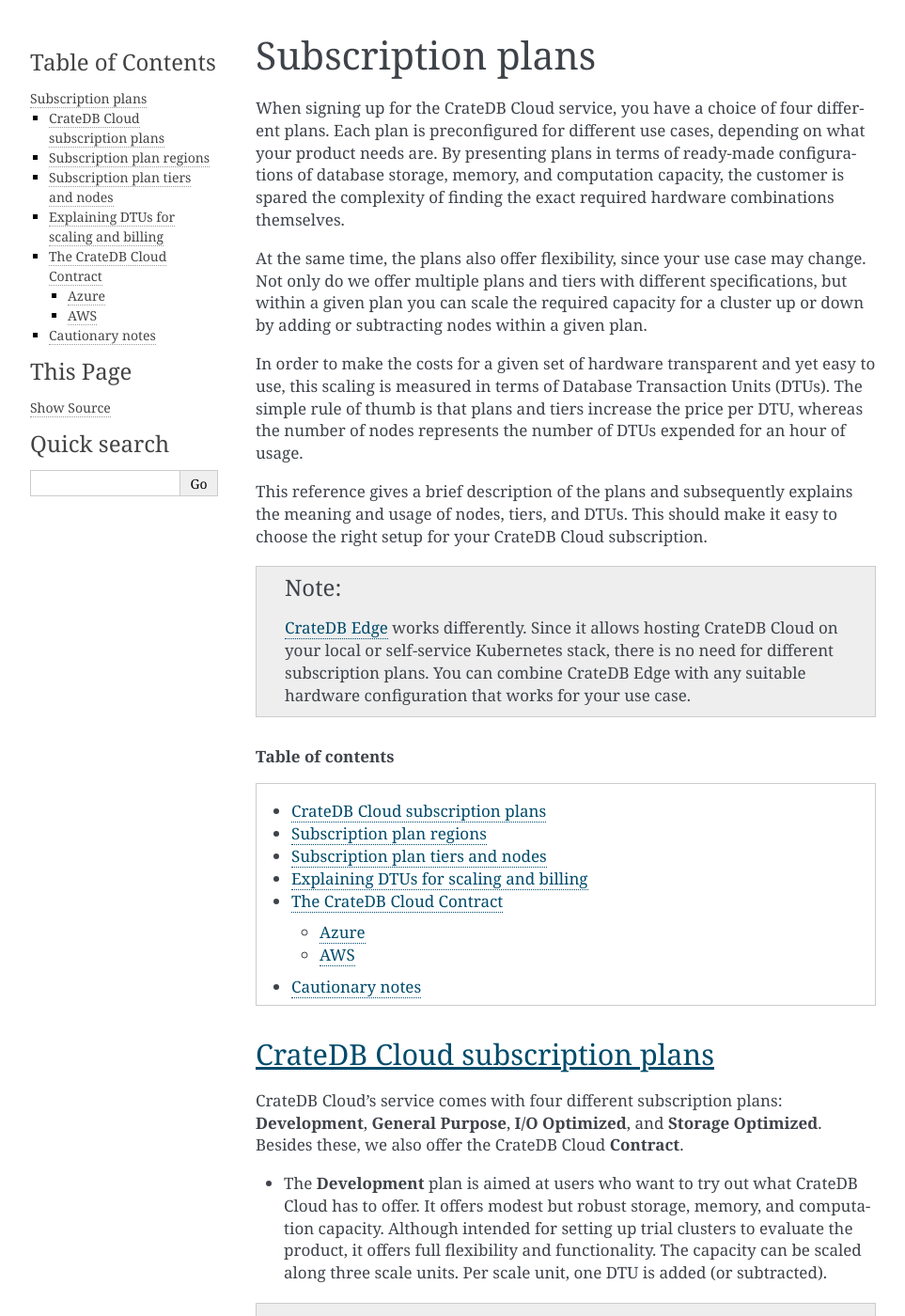
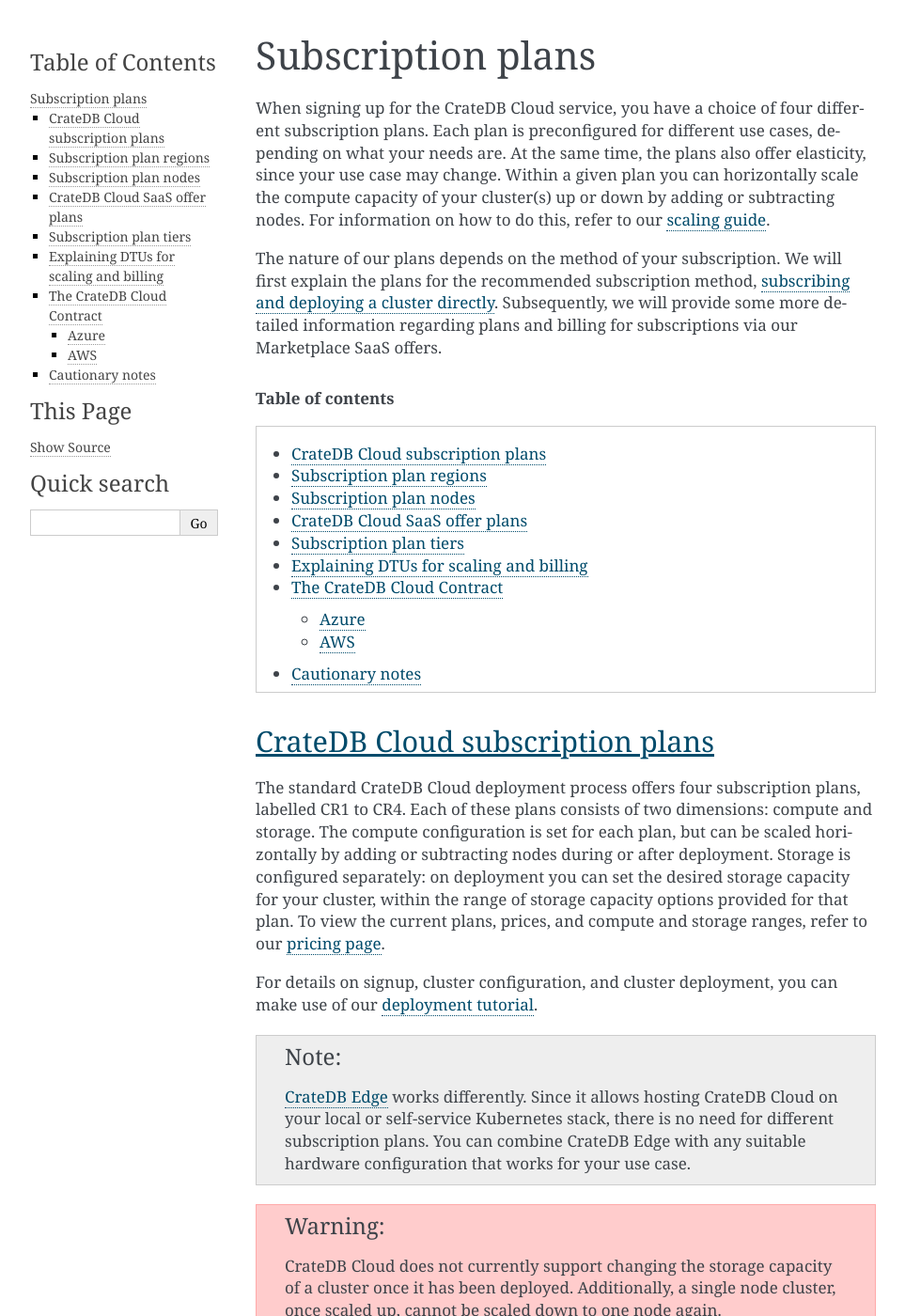
Before and after one commit to crate/cloud-reference, a Sphinx documentation site: the page built from docs/subscription-plans.rst, in a window 1280 px wide and 1400 px high. Shown: the whole window at 94% size, without its empty margins (148-1111 px from the left). Built offline with Sphinx 7.4.7, drawn with Linux system fonts in a browser that asks for light colours; some of the changed text lies outside the part shown.

Commit message:
Update subscription plans reference for custom storage config and new plans

```diff
--- a/docs/subscription-plans.rst
+++ b/docs/subscription-plans.rst
@@ -5,26 +5,41 @@
 ==================
 
 When signing up for the CrateDB Cloud service, you have a choice of four
-different plans. Each plan is preconfigured for different use cases, depending
-on what your product needs are. By presenting plans in terms of ready-made
-configurations of database storage, memory, and computation capacity, the
-customer is spared the complexity of finding the exact required hardware
-combinations themselves.
+different subscription plans. Each plan is preconfigured for different use
+cases, depending on what your needs are. At the same time, the plans also offer
+elasticity, since your use case may change. Within a given plan you can
+horizontally scale the compute capacity of your cluster(s) up or down by adding
+or subtracting nodes. For information on how to do this, refer to our
+`scaling guide`_.
 
-At the same time, the plans also offer flexibility, since your use case may
-change. Not only do we offer multiple plans and tiers with different
-specifications, but within a given plan you can scale the required capacity for
-a cluster up or down by adding or subtracting nodes within a given plan.
+The nature of our plans depends on the method of your subscription. We will
+first explain the plans for the recommended subscription method, `subscribing
+and deploying a cluster directly`_. Subsequently, we will provide some more
+detailed information regarding plans and billing for subscriptions via our
+Marketplace SaaS offers.
 
-In order to make the costs for a given set of hardware transparent and yet easy
-to use, this scaling is measured in terms of Database Transaction Units (DTUs).
-The simple rule of thumb is that plans and tiers increase the price per DTU,
-whereas the number of nodes represents the number of DTUs expended for an hour
-of usage.
+.. rubric:: Table of contents
 
-This reference gives a brief description of the plans and subsequently explains
-the meaning and usage of nodes, tiers, and DTUs. This should make it easy to
-choose the right setup for your CrateDB Cloud subscription.
+.. contents::
+   :local:
+
+
+.. _subscription-plans-stripe:
+
+CrateDB Cloud subscription plans
+================================
+
+The standard CrateDB Cloud deployment process offers four subscription plans,
+labelled CR1 to CR4. Each of these plans consists of two dimensions: compute
+and storage. The compute configuration is set for each plan, but can be scaled
+horizontally by adding or subtracting nodes during or after deployment. Storage
+is configured separately: on deployment you can set the desired storage
+capacity for your cluster, within the range of storage capacity options
+provided for that plan. To view the current plans, prices, and compute and
+storage ranges, refer to our `pricing page`_.
+
+For details on signup, cluster configuration, and cluster deployment, you can
+make use of our `deployment tutorial`_.
 
 .. NOTE::
     `CrateDB Edge`_ works differently. Since it allows hosting CrateDB Cloud
@@ -32,18 +47,57 @@
     different subscription plans. You can combine CrateDB Edge with any
     suitable hardware configuration that works for your use case.
 
-.. rubric:: Table of contents
+.. WARNING::
+    CrateDB Cloud does not currently support changing the storage capacity of
+    a cluster once it has been deployed. Additionally, a single node cluster,
+    once scaled up, cannot be scaled down to one node again.
 
-.. contents::
-   :local:
+Although you can scale your cluster from a single node to as many nodes as
+desired, only clusters containing 3 or more nodes are covered by our 24/7
+support. You can find our CrateDB Cloud terms and conditions in our `SLA`_.
 
 
-.. _subscription-plans-overview:
+.. _subscription-plans-regions:
 
-CrateDB Cloud subscription plans
-================================
+Subscription plan regions
+=========================
 
-CrateDB Cloud's service comes with four different subscription plans:
+We currently offer three :ref:`regions <gloss-region>` for our subscriptions:
+one from AWS (West Europe) and two from Azure (East US 2 and West Europe). You
+can use any subscription plan in any region. Note that prices for a given plan
+differ depending on the region you select.
+
+
+.. _subscription-plans-nodes:
+
+Subscription plan nodes
+=======================
+
+For all subscriptions, the number of nodes in a cluster can be adjusted
+manually. You can `scale your cluster`_ any time in the CrateDB Cloud Console
+to up to 15 nodes. (If you need more nodes than this, you can `contact us`_ any
+time.)
+
+.. WARNING::
+
+    An even number of nodes can be used for testing and development without
+    issue, but is not recommended for production workloads, due to the risk of
+    `split-brain syndrome`_.
+
+
+.. _subscription-plans-marketplace:
+
+CrateDB Cloud SaaS offer plans
+==============================
+
+In this section, we explain the plans and billing for our SaaS Marketplace
+offers on `AWS Marketplace`_ and `Azure Marketplace`_. The below information
+applies to these Marketplace subscriptions only. This reference gives a
+brief description of the plans and subsequently explains the meaning and usage
+of nodes, tiers, and DTUs for Marketplace subscriptions. This makes it easy to
+choose the right setup for your CrateDB Cloud SaaS subscription.
+
+CrateDB Cloud's SaaS offer comes with four different subscription plans:
 **Development**, **General Purpose**, **I/O Optimized**, and **Storage
 Optimized**. Besides these, we also offer the CrateDB Cloud **Contract**.
 
@@ -73,50 +127,22 @@
   times the storage capacity.
 
 
-.. _subscription-plans-regions:
+.. _subscription-plans-tiers:
 
-Subscription plan regions
-=========================
-
-We currently offer three :ref:`regions <gloss-region>` for our subscriptions:
-one from AWS (West Europe) and two from Azure (East US 2 and West Europe). You
-can use any subscription plan in any region. Note that prices for a given plan
-differ depending on the region you select.
-
-
-.. _subscription-plans-nodes:
-
-Subscription plan tiers and nodes
-=================================
+Subscription plan tiers
+=======================
 
 Besides the hardware composition described above, which outlines the ratio of
-the elements CPU, RAM, and storage HD for each subscription plan, each plan has
-two further dimensions: tiers and nodes.
+the elements CPU, RAM, and storage HD for each SaaS Marketplace subscription
+plan, each such plan can have two further dimensions: tiers and nodes.
 
-Tiers are simply multiples of each hardware composition, and therefore allow
-vertical scaling within a given plan. For example, the Basic tier of the
-General Purpose plan has 3.5 CPUs, 14 GiB of RAM, and 1 TiB of storage. The
-next tier of that plan, the Pro tier, has 7 CPUs, 28 GiB of RAM, and 2 TiB of
-storage, and so forth.
-
-The number of nodes in a cluster can also be adjusted manually for a given
-plan. Basic tiers of a plan allow scaling between 3, 4, and 5 nodes, whereas
-higher tiers allow scaling up to 15. (If you need more nodes than this, you can
-`contact us`_ any time.)
-
-.. WARNING::
-
-    An even number of nodes can be used for testing and development without
-    issue, but is not recommended for production workloads, due to the risk of
-    `split-brain syndrome`_.
-
-The Development plan differs from the others: it has only a single tier and
-allows scaling between 1-3 nodes.
-
-.. WARNING::
-
-    When you have scaled a Development plan cluster above one node, you cannot
-    scale it back down to a single node again.
+Tiers are only used for Marketplace SaaS subscriptions. Tiers are simply
+multiples of each hardware composition, and therefore allow vertical scaling
+within a given plan. For example, the Basic tier of the **General Purpose**
+plan has 3.5 CPUs, 14 GiB of RAM, and 1 TiB of storage. The next tier of that
+plan, the Pro tier, has 7 CPUs, 28 GiB of RAM, and 2 TiB of storage, and so
+forth. The **Development** plan differs from the others: it has only a single
+tier and allows scaling between 1-3 nodes only.
 
 Each node, in turn, corresponds to one DTU, regardless of tier. Put simply, the
 tier determines the hardware 'size' of the node, the number of nodes determines
@@ -136,12 +162,12 @@
 
 What are DTUs and how do they work? As mentioned above, to make finding the
 right combination of hardware capacity more tractable and accessible, CrateDB
-Cloud's offers use DTUs. These DTUs have essentially two purposes: they allow
-the user to choose the right combination of plan and scale to find the capacity
-they need, and they provide clarity for the purposes of pricing. In order to
-keep things simple, scaling in each plan is currently set up so that one scale
-unit = one node = one DTU, and billing is set up so that Crate.io bills only
-for DTUs/hour actually used.
+Cloud's SaaS offers use DTUs. These DTUs have essentially two purposes: they
+allow the user to choose the right combination of plan and scale to find the
+capacity they need, and they provide clarity for the purposes of pricing. In
+order to keep things simple, scaling in each plan is currently set up so that
+one scale unit = one node = one DTU, and billing is set up so that Crate.io
+bills only for DTUs/hour actually used.
 
 Let's break this down further to clarify what each of these statements mean.
 
@@ -150,18 +176,17 @@
 number (between 4 and 15). Because the hardware capacity in each plan and tier
 is different, a node of the **GP** plan at the **Basic** tier, for example, is
 of a different size (in terms of storage, memory, and computation) than a node
-in the I/O Optimized plan at tier Premium. But the billing for these varied
+in the **I/O Optimized** plan at tier Premium. But the billing for these varied
 hardware compositions and scales is made easy by the fact that for any given
 plan and tier, one node corresponds to one DTU. Since for SaaS Marketplace
 users we bill in terms of DTUs/hour, all the different dimensions of horizontal
 and vertical hardware scaling are resolved into a single measure.
 
-An overview showing the range in terms of capacity of each plan can be found on
-the `Azure offer page`_ and the `AWS subscription page`_, respectively. All
-details about each hardware dimension, plan, tier, and node, can be found on
-the deployment screen in the CrateDB Cloud console when deploying your cluster.
-For SaaS Marketplace offers, you can also find the price per DTU/hour for each
-subscription plan in the same overview.
+An overview showing the range in terms of capacity of each SaaS plan and the
+price per DTU/hour can be found on the `Azure offer page`_ and the `AWS
+subscription page`_, respectively. All details about each hardware dimension,
+plan, tier, and node, can also be found on the deployment screen in the CrateDB
+Cloud console when deploying your cluster.
 
 To summarize:
 
@@ -216,8 +241,8 @@
    :alt: AWS Marketplace CrateDB Cloud Contract offer
 
 By subscribing to the CrateDB Cloud Contract product, you will automatically be
-put in contact with our Sales department, which will further help you configure
-the right plan and contract according to your needs.
+put in contact with our `Sales department`_, which will further help you
+configure the right plan and contract according to your needs.
 
 
 .. _subscription-plans-notes:
@@ -229,9 +254,9 @@
 
 * The correspondence between one node and one DTU is provisional and may change
   in the future.
-* Remember that not all plans, currently or in the future, necessarily *start*
-  at one DTU. All plans except the **Development** plan currently start at
-  three DTUs of that plan. Therefore, when referring to the pricing per
+* Remember that not all SaaS plans, currently or in the future, necessarily
+  *start* at one DTU. All plans except the **Development** plan currently start
+  at three DTUs of that plan. Therefore, when referring to the pricing per
   DTU/hour on the SaaS Marketplace cloud offer, keep this in mind. The price
   for a single DTU/hour, as listed on the cloud offer pages, is not necessarily
   the minimum price for an hour usage of a given plan.
@@ -240,10 +265,19 @@
   accordingly. Plan terms and prices are subject to change.
 
 
+.. _AWS Marketplace: https://aws.amazon.com/marketplace/pp/B089M4B1ND
 .. _AWS subscription page: https://aws.amazon.com/marketplace/pp/B089M4B1ND
+.. _Azure Marketplace: https://azuremarketplace.microsoft.com/en-us/marketplace/apps/crate.cratedbcloud?tab=PlansAndPrice
 .. _Azure offer page: https://azuremarketplace.microsoft.com/en-us/marketplace/apps/crate.cratedbcloud?tab=Overview
 .. _contact us: sales@crate.io
 .. _Contract page on the AWS Marketplace: https://aws.amazon.com/marketplace/pp/B08KHK34RK
 .. _CrateDB Edge: https://crate.io/products/cratedb-edge/
+.. _deployment tutorial: https://crate.io/docs/cloud/tutorials/en/latest/cluster-deployment/stripe.html
+.. _pricing page: https://crate.io/pricing
+.. _Sales department: sales@crate.io
 .. _Sales team: sales@crate.io
+.. _scale your cluster: https://crate.io/docs/cloud/howtos/en/latest/scale-cluster.html
+.. _scaling guide: https://crate.io/docs/cloud/howtos/en/latest/scale-cluster.html
+.. _SLA: https://crate.io/legal/service-level-agreement
 .. _split-brain syndrome: https://en.wikipedia.org/wiki/Split-brain_(computing)
+.. _subscribing and deploying a cluster directly: https://crate.io/docs/cloud/tutorials/en/latest/cluster-deployment/stripe.html
```
